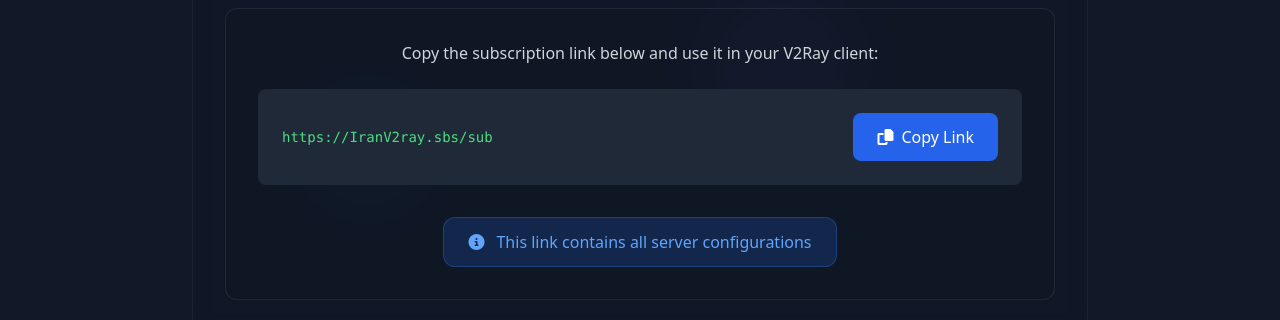
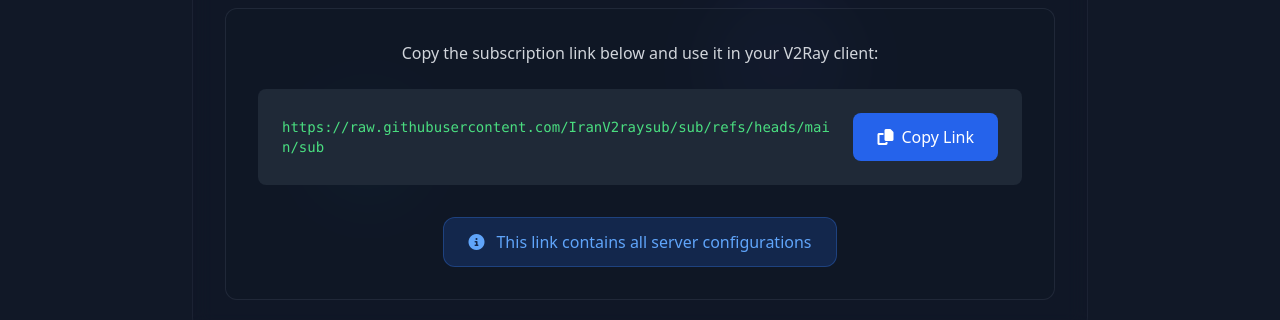
Before and after one commit to Arshia158/iranv2ray, a plain HTML site: page index.html in a window 1280 px wide. Shown: the part 503-823 px from the top of the page. Drawn offline with nearby package versions, Linux system fonts and the light colour scheme.

Commit message:
Update index.html

```diff
--- a/index.html
+++ b/index.html
@@ -97,9 +97,9 @@
                             <div class="bg-gray-800 rounded-lg p-6">
                                 <div class="flex flex-col sm:flex-row items-center gap-4">
                                     <div class="text-green-400 font-mono text-sm subscription-link flex-grow">
-                                        https://IranV2ray.sbs/sub
+                                        https://raw.githubusercontent.com/IranV2raysub/sub/refs/heads/main/sub
                                     </div>
-                                    <button onclick="copyToClipboard('https://IranV2ray.sbs/sub')"
+                                    <button onclick="copyToClipboard('https://raw.githubusercontent.com/IranV2raysub/sub/refs/heads/main/sub')"
                                         class="bg-blue-600 hover:bg-blue-700 text-white px-6 py-3 rounded-lg transition-colors flex items-center whitespace-nowrap">
                                         <i class="fas fa-copy mr-2"></i>Copy Link
                                     </button>
@@ -216,7 +216,7 @@
                                             class="fas fa-external-link-alt text-gray-400 group-hover:text-white transition-colors"></i>
                                     </div>
                                 </a>
-                                <a href="https://github.com/hiddify/hiddify-app/releases" target="_blank"
+                                <a href="https://play.google.com/store/apps/details?id=app.hiddify.com" target="_blank"
                                     class="block bg-gray-700/50 hover:bg-gray-700 rounded-lg p-4 transition-colors group">
                                     <div class="flex items-center justify-between">
                                         <span class="font-semibold">Hiddify</span>
```
